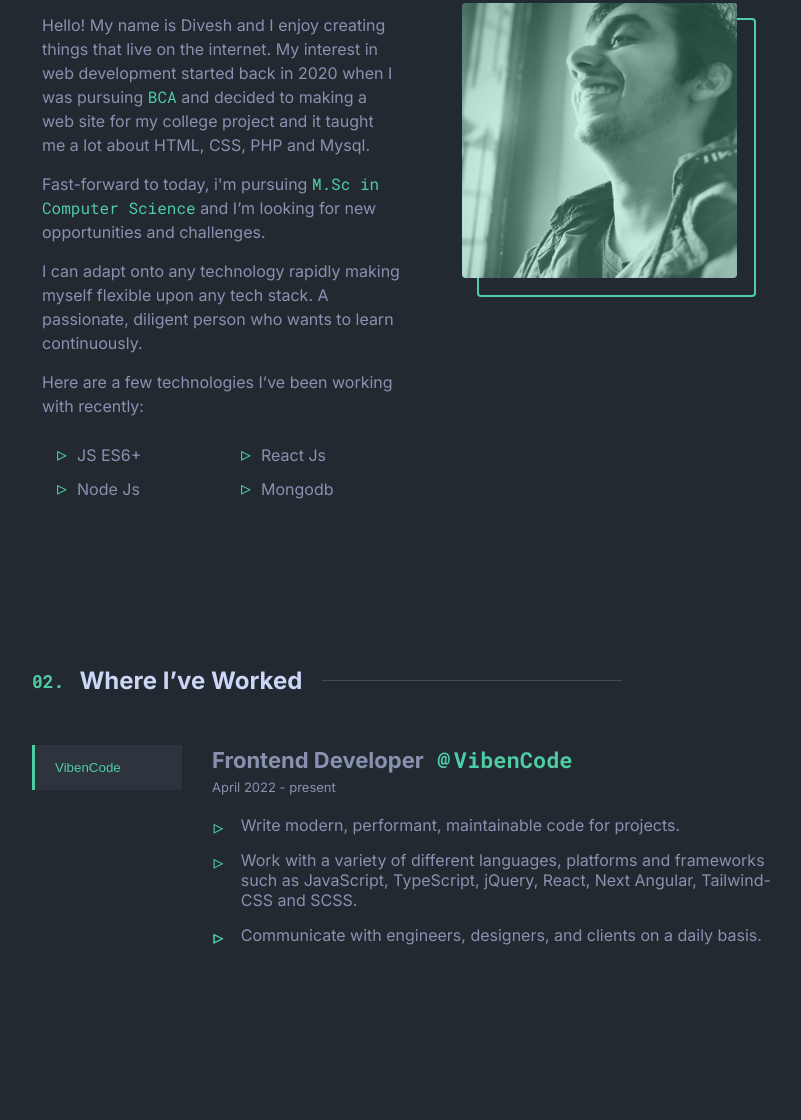
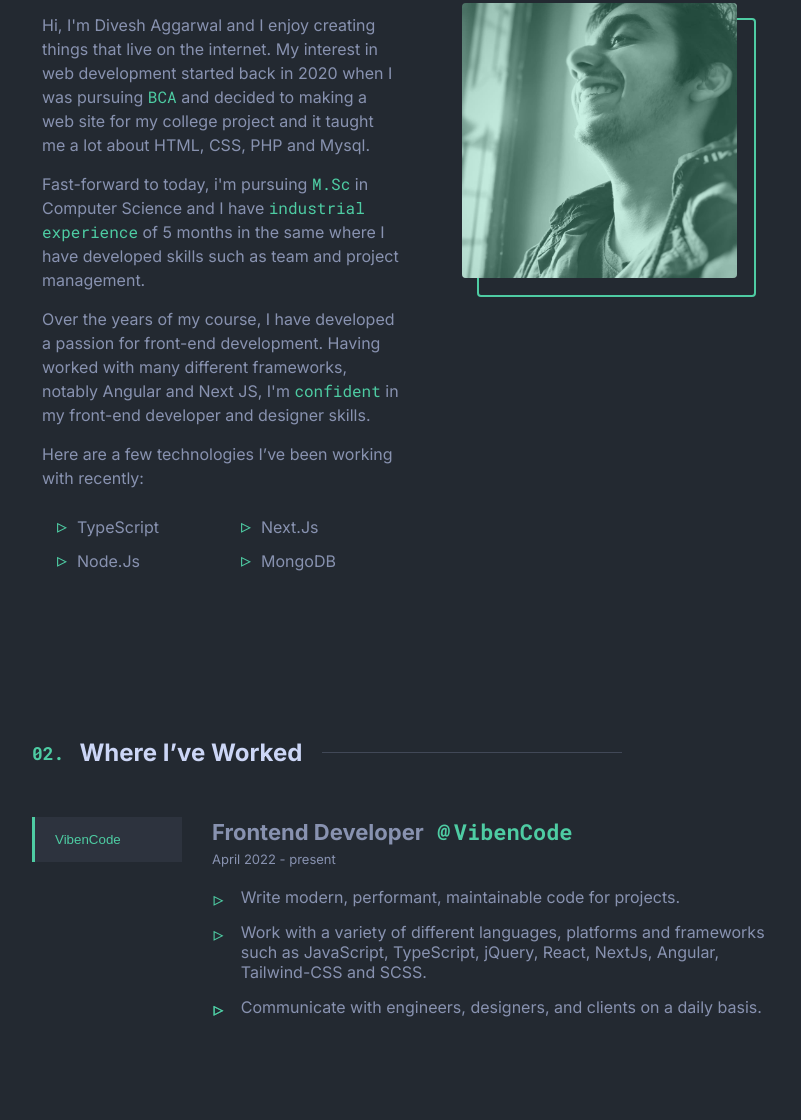
Before and after one commit to diveshagarwal213/diveshagarwal213.github.io, a plain HTML site: page index.html in a window 1280 px wide. Shown: the part 811-1931 px from the top of the page, without its empty margins (230-1031 px from the left). Drawn offline with Linux system fonts and the light colour scheme.

Commit message:
updated about me

```diff
--- a/index.html
+++ b/index.html
@@ -25,7 +25,7 @@
         <h2 class="bigHeading reveal">I build things for the web.</h2>
         <p>
           I’m a web developer, specializing in building and designing web-apps
-          Currently, I’m focused on building MERN Stack web-applications.
+          Currently, I’m focused on my problem-solving skills.
         </p>
         <a href="images/resume.png" target="_blank" class="a_th1">
           Check out my resume!
@@ -36,7 +36,7 @@
         <div class="aboutMe_div reveal">
           <div class="aboutMe_cont">
             <p>
-              Hello! My name is Divesh and I enjoy creating things that live on
+              Hi, I'm Divesh Aggarwal and I enjoy creating things that live on
               the internet. My interest in web development started back in 2020
               when I was pursuing <span class="txt-p">BCA</span> and decided to
               making a web site for my college project and it taught me a lot
@@ -44,20 +44,25 @@
             </p>
             <p>
               Fast-forward to today, i'm pursuing
-              <span class="txt-p">M.Sc in Computer Science</span> and I’m
-              looking for new opportunities and challenges.
+              <span class="txt-p">M.Sc</span> in Computer Science and I have
+              <span class="txt-p">industrial experience</span> of
+              <span id="expTime"></span> in the same where I have developed
+              skills such as team and project management.
             </p>
             <p>
-              I can adapt onto any technology rapidly making myself flexible
-              upon any tech stack. A passionate, diligent person who wants to
-              learn continuously.
+              Over the years of my course, I have developed a passion for
+              front-end development. Having worked with many different
+              frameworks, notably Angular and Next JS, I'm
+              <span class="txt-p">confident</span> in my front-end developer and
+              designer skills.
             </p>
+
             Here are a few technologies I’ve been working with recently:
             <ul>
-              <li>JS ES6+</li>
-              <li>React Js</li>
-              <li>Node Js</li>
-              <li>Mongodb</li>
+              <li>TypeScript</li>
+              <li>Next.Js</li>
+              <li>Node.Js</li>
+              <li>MongoDB</li>
             </ul>
           </div>
           <div class="aboutMe_img_div">
@@ -66,11 +71,11 @@
         </div>
       </div>
 
-      <div id="exp" class="experience reveal">
+      <div id="exp" class="experience">
         <h2 class="heading h-line">
           <span class="txt-p">02. </span>Where I’ve Worked
         </h2>
-        <div class="experience_div">
+        <div class="experience_div reveal">
           <div class="experience_div_btns">
             <button
               class="tablinks btn-th3 active"
@@ -97,7 +102,7 @@
                   <li>
                     Work with a variety of different languages, platforms and
                     frameworks such as JavaScript, TypeScript, jQuery, React,
-                    Next Angular, Tailwind-CSS and SCSS.
+                    NextJs, Angular, Tailwind-CSS and SCSS.
                   </li>
                   <li></li>
                   <li>
--- a/index.js
+++ b/index.js
@@ -13,7 +13,7 @@ function reveal() {
 }
 window.addEventListener("scroll", reveal);
 
-function openCity(evt,cityName) {
+function openCity(evt, cityName) {
   // Declare all variables
   var i, tabcontent, tablinks;
 
@@ -39,13 +39,14 @@ function openCity(evt,cityName) {
   When the user scrolls up, show the navbar
 */
 var prevScrollpos = window.pageYOffset;
-window.onscroll = function() {
+window.onscroll = function () {
   var currentScrollPos = window.pageYOffset;
   if (prevScrollpos > currentScrollPos) {
     document.getElementById("nav_bar").style.top = "0";
-    document.getElementById("nav_bar").style.boxShadow = "0 10px 30px -10px var(--nav-shadow)";
+    document.getElementById("nav_bar").style.boxShadow =
+      "0 10px 30px -10px var(--nav-shadow)";
     document.getElementById("nav_bar").style.height = "70px";
-    if(currentScrollPos <= 5) {
+    if (currentScrollPos <= 5) {
       document.getElementById("nav_bar").style.boxShadow = "none";
       document.getElementById("nav_bar").style.height = "100px";
     }
@@ -54,7 +55,44 @@ window.onscroll = function() {
     document.getElementById("nav_bar").style.top = "-70px";
   }
   prevScrollpos = currentScrollPos;
+};
+
+function timeSince(date) {
+  var seconds = Math.floor((new Date() - date) / 1000);
+
+  var interval = seconds / 31536000;
+
+  if (interval > 1) {
+    return Math.floor(interval) + " years";
   }
+  interval = seconds / 2592000;
+  if (interval > 1) {
+    return Math.floor(interval) + " months";
+  }
+  interval = seconds / 86400;
+  if (interval > 1) {
+    return Math.floor(interval) + " days";
+  }
+  interval = seconds / 3600;
+  if (interval > 1) {
+    return Math.floor(interval) + " hours";
+  }
+  interval = seconds / 60;
+  if (interval > 1) {
+    return Math.floor(interval) + " minutes";
+  }
+  return Math.floor(seconds) + " seconds";
+}
+function setExpTime() {
+  document.getElementById("expTime").textContent = timeSince(
+    new Date("Mon Apr 18 2022 14:10:38 GMT+0530")
+  );
+}
+
+window.onload = function afterWebPageLoad() {
+  setExpTime();
+  // Function to be executed
+};
 
 /* const printSentence = (id, sentence, speed = 50) => {
     let index = 0;
--- a/style/style.scss
+++ b/style/style.scss
@@ -464,6 +464,14 @@ main {
   min-height: 300px;
   display: flex;
   justify-content: center;
+
+  transform: translateY(20px);
+  opacity: 0;
+  transition: all 1s;
+  &.active {
+    transform: translateY(0px);
+    opacity: 1;
+  }
 }
 .experience_div_btns {
   max-width: 150px;
```
Also changed, not shown: style/style.css. Lines whose indentation alone changed are shown as unchanged.
